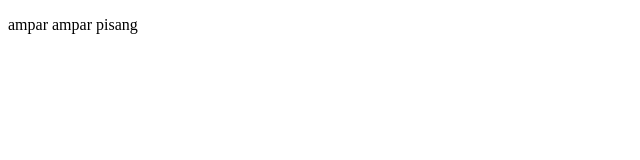
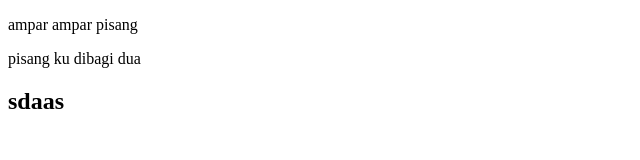
Before and after one commit to JayVillain/PixelGame, a plain HTML site: page kunda.html in a window 1280 px wide. Shown: the whole page, without its empty margins (0-640 px from the left). Drawn offline with Linux system fonts and the light colour scheme.

Commit message:
Aug 15, 2025, 11:14 PM

```diff
--- a/kunda.html
+++ b/kunda.html
@@ -7,5 +7,7 @@
 </head>
 <body>
     <p>ampar ampar pisang</p>
+    <p>pisang ku dibagi dua</p>
+    <h2>sdaas</h2>
 </body>
 </html>
```
